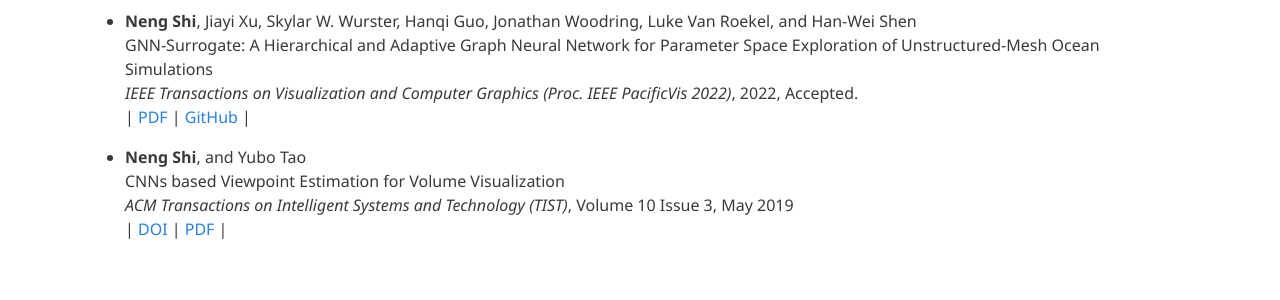
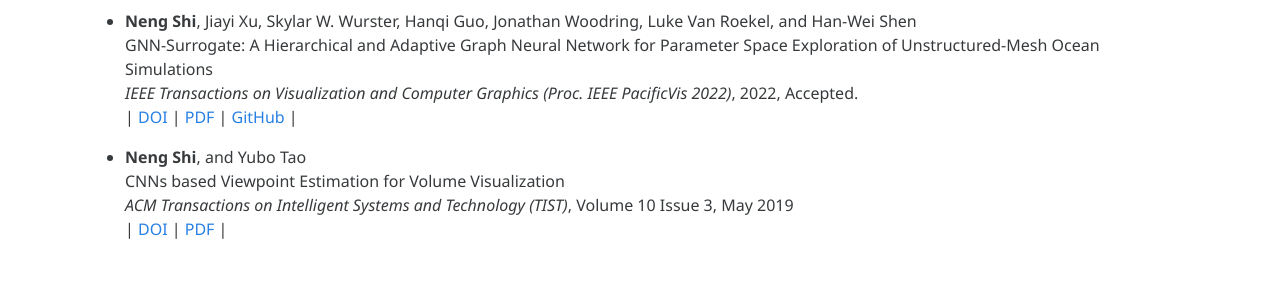
Before and after one commit to trainsn/trainsn.github.io, a Jekyll site: the page built from index.html, in a window 1280 px wide and 900 px high, scrolled down 1304 px. Shown: the part 504-804 px from the top of the window. Built offline with Jekyll 4.4.1, drawn with Linux system fonts in a browser that asks for light colours; nearby versions of some CDN libraries; a style sheet for code colours, icons or effects is not loaded.

Commit message:
update gnnsurro doi

```diff
--- a/_includes/publications.html
+++ b/_includes/publications.html
@@ -9,7 +9,7 @@
     <br>
     <em>IEEE Transactions on Visualization and Computer Graphics (Proc. IEEE PacificVis 2022)</em>, 2022, Accepted.
     <br>
-    | <a href="https://arxiv.org/abs/2202.08956" target="_blank">PDF</a> | <a href="https://github.com/trainsn/GNN-Surrogate" target="_blank">GitHub</a> |
+    | <a href="https://ieeexplore.ieee.org/document/9751203" target="_blank">DOI</a> | <a href="https://arxiv.org/abs/2202.08956" target="_blank">PDF</a> | <a href="https://github.com/trainsn/GNN-Surrogate" target="_blank">GitHub</a> |
   </p></li>
 
   <li><p>
```
